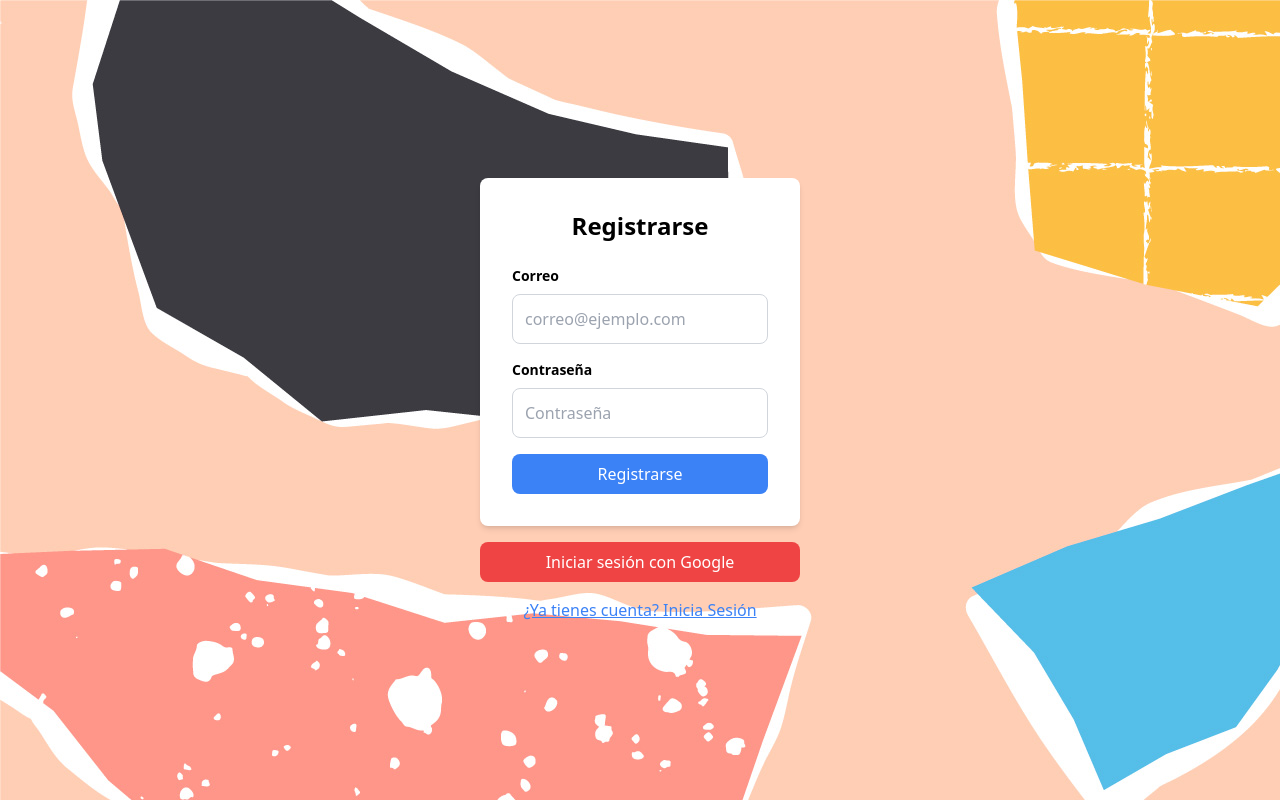
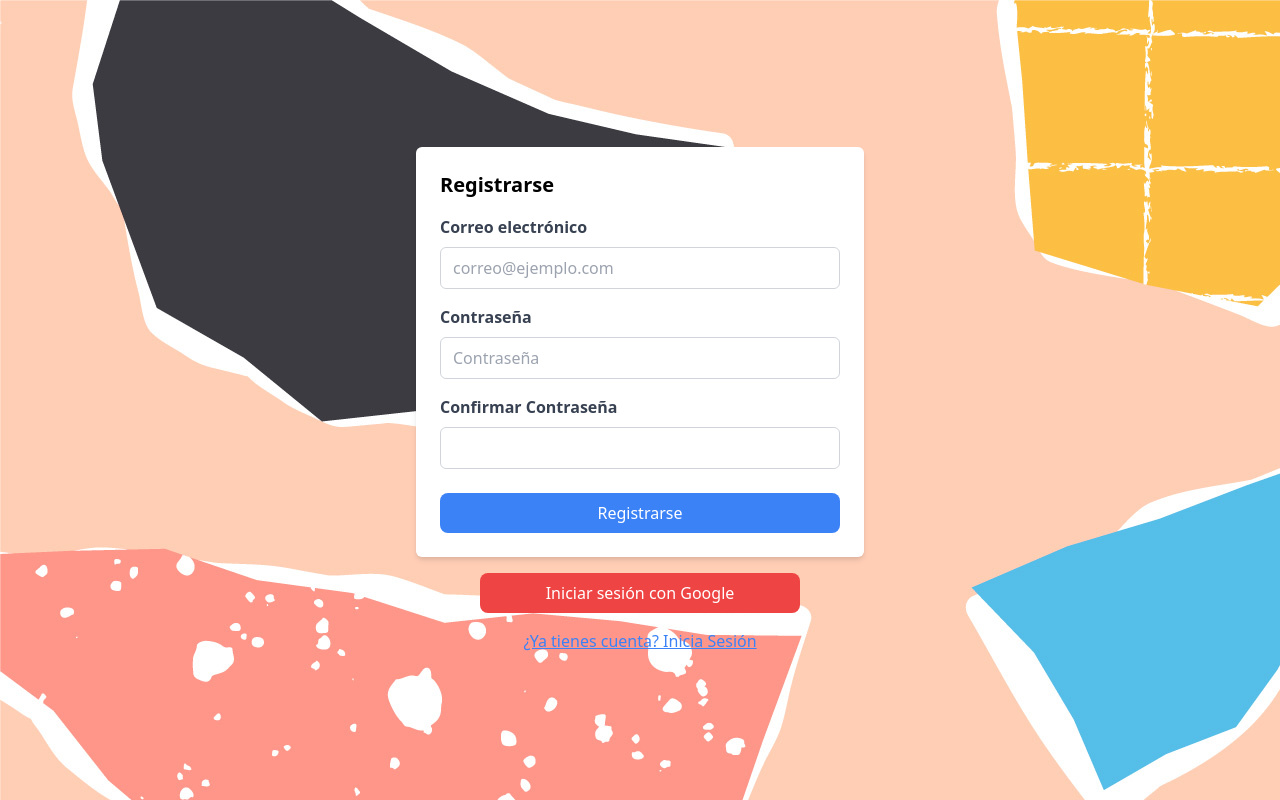
Before and after one commit to Programadorsinpc/captura-y-comparte, a React (Vite) app: page /auth in a window 1280 px wide. Both pictures are taken after a click on the button "¿No tienes cuenta? Regístrate". Built offline with nearby package versions, Linux system fonts and the light colour scheme; no server answers.

Commit message:
Clean up

```diff
--- a/src/components/Login/AuthForm.tsx
+++ b/src/components/Login/AuthForm.tsx
@@ -1,3 +1,4 @@
+// src/components/Login/AuthForm.tsx
 interface AuthFormProps {
   isLogin: boolean;
   handleAuth: (event: React.FormEvent) => void;
@@ -5,6 +6,8 @@ interface AuthFormProps {
   setEmail: (email: string) => void;
   password: string;
   setPassword: (password: string) => void;
+  confirmPassword?: string; // Hacerlo opcional porque solo se usa en registro
+  setConfirmPassword?: (confirmPassword: string) => void;
   error: string;
 }
 
@@ -15,42 +18,67 @@ const AuthForm = ({
   setEmail,
   password,
   setPassword,
+  confirmPassword,
+  setConfirmPassword,
   error,
 }: AuthFormProps) => {
   return (
-    <form
-      onSubmit={handleAuth}
-      className="bg-white p-8 rounded-lg shadow-md w-80"
-    >
-      <h2 className="text-2xl font-bold text-center mb-6">
+    <form onSubmit={handleAuth} className="w-full max-w-md bg-white p-6 rounded-md shadow-md">
+      <h2 className="text-xl font-bold mb-4">
         {isLogin ? "Iniciar Sesión" : "Registrarse"}
       </h2>
+
+      {error && <p className="text-red-500 mb-4">{error}</p>}
+
       <div className="mb-4">
-        <label className="block text-sm font-bold mb-2">Correo</label>
+        <label htmlFor="email" className="block text-gray-700 font-semibold mb-2">
+          Correo electrónico
+        </label>
         <input
           type="email"
+          id="email"
           value={email}
           onChange={(e) => setEmail(e.target.value)}
-          className="border border-gray-300 p-3 w-full rounded-lg focus:border-blue-500 focus:outline-none"
           placeholder="correo@ejemplo.com"
+          className="w-full border border-gray-300 rounded-md px-3 py-2"
           required
         />
       </div>
+
       <div className="mb-4">
-        <label className="block text-sm font-bold mb-2">Contraseña</label>
+        <label htmlFor="password" className="block text-gray-700 font-semibold mb-2">
+          Contraseña
+        </label>
         <input
           type="password"
+          id="password"
           value={password}
+          placeholder="Contraseña"
           onChange={(e) => setPassword(e.target.value)}
-          className="border border-gray-300 p-3 w-full rounded-lg focus:border-blue-500 focus:outline-none"
-          placeholder="Contraseña"
+          className="w-full border border-gray-300 rounded-md px-3 py-2"
           required
         />
       </div>
-      {error && <p className="text-red-500 mb-4">{error}</p>}
+
+      {!isLogin && (
+        <div className="mb-4">
+          <label htmlFor="confirmPassword" className="block text-gray-700 font-semibold mb-2">
+            Confirmar Contraseña
+          </label>
+          <input
+            type="password"
+            id="confirmPassword"
+            value={confirmPassword}
+            onChange={(e) => setConfirmPassword?.(e.target.value)}
+            className="w-full border border-gray-300 rounded-md px-3 py-2"
+            required
+          />
+        </div>
+      )}
+
       <button
         type="submit"
-        className="bg-blue-500 text-white py-2 px-4 rounded-lg w-full hover:bg-blue-600"
+        className="w-full bg-blue-500 text-white py-2 px-4 rounded-lg mt-2"
       >
         {isLogin ? "Iniciar Sesión" : "Registrarse"}
       </button>
--- a/src/pages/Auth.tsx
+++ b/src/pages/Auth.tsx
@@ -10,12 +10,19 @@ import GoogleSignInButton from "../components/Login/GoogleSignIn";
 const Auth = () => {
   const [email, setEmail] = useState("");
   const [password, setPassword] = useState("");
+  const [confirmPassword, setConfirmPassword] = useState(""); // Nuevo estado para la confirmación
   const [isLogin, setIsLogin] = useState(true);
   const [error, setError] = useState("");
 
   const handleAuth = async (event: React.FormEvent) => {
     event.preventDefault();
     setError("");
+
+    if (!isLogin && password !== confirmPassword) {
+      setError("Las contraseñas no coinciden.");
+      return;
+    }
+
     try {
       if (isLogin) {
         await loginWithEmail(email, password);
@@ -37,7 +44,7 @@ const Auth = () => {
       // eslint-disable-next-line @typescript-eslint/no-explicit-any
     } catch (error: any) {
       console.log(error.message);
-      setError("Error: Se ha cerrado la ventana de inicio de sesin");
+      setError("Error: Se ha cerrado la ventana de inicio de sesión");
     }
   };
 
@@ -50,6 +57,8 @@ const Auth = () => {
         setEmail={setEmail}
         password={password}
         setPassword={setPassword}
+        confirmPassword={confirmPassword}
+        setConfirmPassword={setConfirmPassword} // Pasar estado de confirmación
         error={error}
       />
       <GoogleSignInButton handleGoogleSignIn={handleGoogleSignIn} />
```
